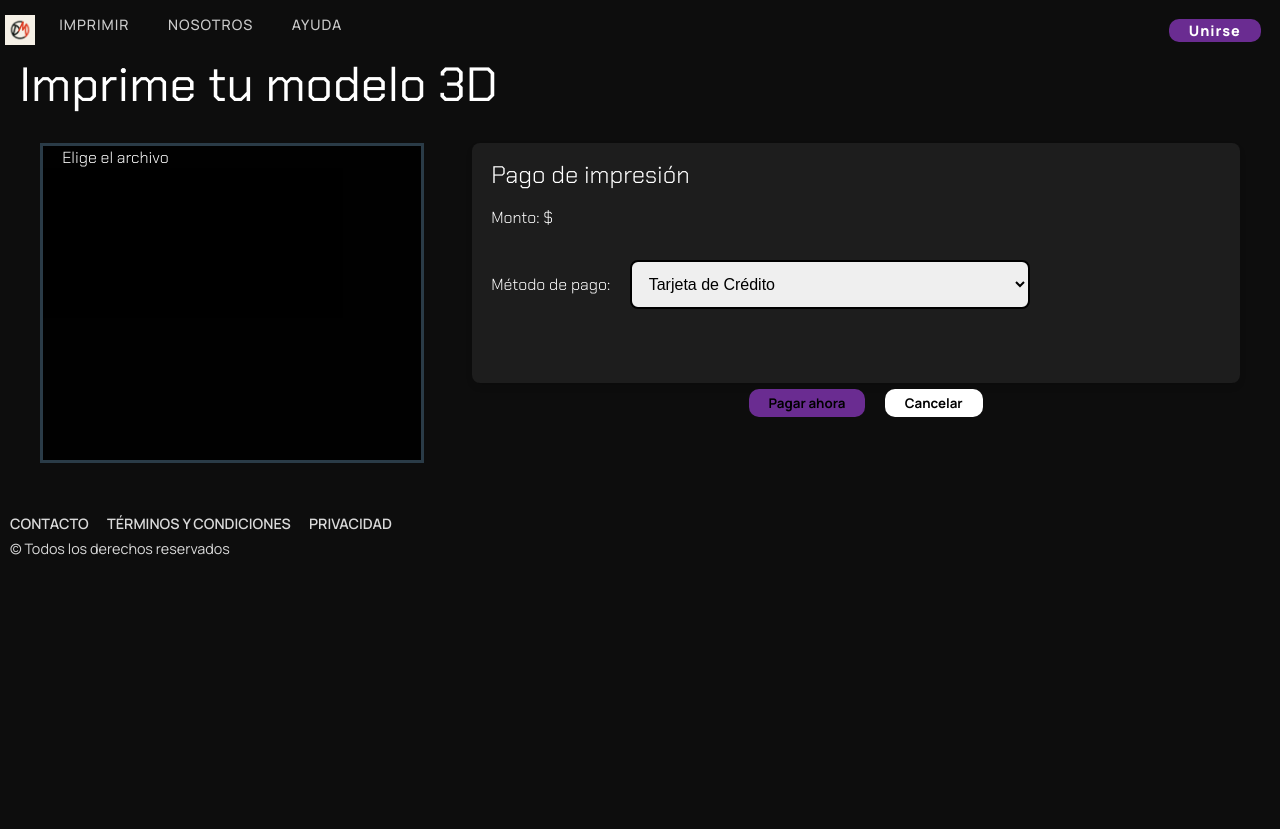
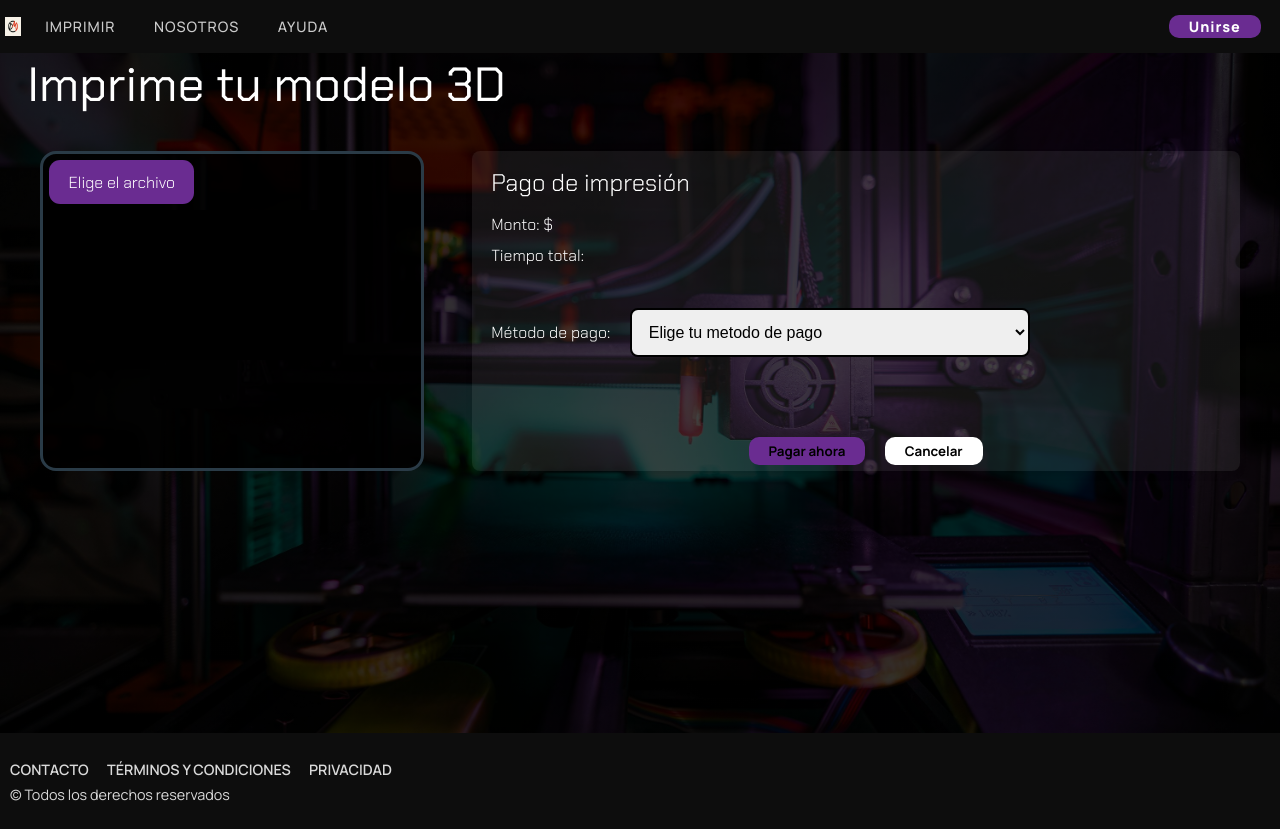
Before and after one commit to Jesus41844/3Daytuba-Solutions, a website: page 3D_Lab_website/pages/imprimir.html in a window 1280 px wide. Before the commit the page ends 800 px from the top, so only its background shows below. Drawn offline with nearby package versions, Linux system fonts and the light colour scheme.

Commit message:
ultimos cambios

```diff
--- a/3D_Lab_website/pages/imprimir.html
+++ b/3D_Lab_website/pages/imprimir.html
@@ -36,31 +36,34 @@
         </nav>
     </header>
     <main>
+        <section class="section-print">
+            <div class="printh1">
                 <h1>Imprime tu modelo 3D</h1>
-        <section class="section-print">
-
+            </div>
+                <div class="dPrint">
                     <div class="visual" id="viewer-container">
                         <div class="label-btn">
-                    <input type="file" id="stlFile" accept=".stl" style="display: none;">
-                    <label for="stlFile">Elige el archivo</label>
+                            <label for="stlFile" class="stlInput">
+                                Elige el archivo
+                            </label>
+                            <input type="file" id="stlFile" accept=".stl">
                         </div>
-                <div id="viewer"></div>
-                <div id="loader" style="display: none; position: absolute; top: 50%; left: 50%; transform: translate(-50%, -50%);">
-                    Cargando modelo...
+                    <div id="viewer">
+                        <!--Falta que se vea el stl en el viewer-->
                     </div>
                     </div>
-
                     <div class="payment">
                         <div class="payment-content">
                             <h2>Pago de impresión</h2>
-
+                            <!--Falta por hacer el metodo de pago por tarjera de credito-->
                             <div class="form-group">
                                 <label>Monto: $<span id="amount"></span></label>
+                                <label>Tiempo total:<span id="amount"></span></label>
                             </div>
-
                             <div class="form-group">
                                 <label>Método de pago:
                                     <select id="paymentMethod">
+                                        <option value="credit">Elige tu metodo de pago</option>
                                         <option value="credit">Tarjeta de Crédito</option>
                                         <option value="paypal">Yappy (En proceso)</option>
                                     </select>
@@ -69,6 +72,7 @@
                             <div class="form-group" id="paybtn">
                                 <button id="pay-btn" onclick="processPayment()">Pagar ahora</button>
                                 <button id="cancelar-btn" onclick="closeModal()">Cancelar</button>
+                            </div>
                         </div>
                     </div>
             </div>
--- a/3D_Lab_website/style/imprimir.css
+++ b/3D_Lab_website/style/imprimir.css
@@ -8,7 +8,25 @@ body {
     font-family: "Manrope", sans-serif;
     font-optical-sizing: auto;
     margin: 0;
-    /*overflow-x: hidden;*/
+    overflow-x: hidden;
+}
+
+h1 {
+  font-family: "Chakra Petch", sans-serif;
+  font-weight: 400;
+  font-size: clamp(2rem, 4vw, 3rem);
+  line-height: 1em;
+  color: rgb(255, 255, 255);
+  margin-left: 1.5vw;
+  margin-bottom: 0.8vw;
+}
+
+h2 {
+    font-family: "Chakra Petch", sans-serif;
+    font-weight: 40;
+    font-size: clamp(1.4rem, 4vw, 1.5rem);
+    color: rgb(255, 255, 255);
+    margin-left: 1.5vw;
 }
 
 /*Navigation Bar*/
@@ -45,14 +63,13 @@ nav a:hover {
 #nav-links {
     display: flex;
 }
-
+/*Logo*/
 .logo {
-    width: 30px;
-    height: auto;
+    width: 1rem;
     margin-left: 5px;
     margin-right: 5px;
 }
-
+/*Join (In progress)*/
 #join-btn {
     margin-left: auto;
 }
@@ -73,16 +90,54 @@ nav a:hover {
     border: 0;
 }
 
-/*Section 1, Print!*/
+/*Print section*/
 .section-print {
+    display: flex;
+    flex-direction: column;
+    width: 100%;
+    height: 85vh;
+    /*Background*/
+    background:
+    linear-gradient(
+      rgba(0, 0, 0, 0.8),
+      rgba(0, 0, 0, 0.8)
+    ) ,
+    url("../assets/main-3d-printer.jpeg");
+    background-position: center;
+    background-size: cover;
+    background-repeat: no-repeat;
+}
+
+.printh1 {
+    display: block;
+    padding: 0.5rem;
+}
+
+.dPrint {
     display: flex;
     flex-direction: row;
     justify-content: center;
     width: 100%;
-    /*Make background darker*/
-    background-position: center;
-    background-size: cover;
-    background-repeat: no-repeat;
+}
+
+#stlFile {
+    display: none;
+}
+
+.stlInput {
+    display: inline-block;
+    margin: 0.4rem;
+    border: none;
+    background: #6A2C91;
+    padding: 0.7rem 1.2rem;
+    border-radius: 0.7rem;
+    color: #fff;
+    cursor: pointer;
+    transition: background .2s ease-in-out;
+}
+
+.stlInput:hover {
+    background: #42125f
 }
 
 .visual {
@@ -90,6 +145,7 @@ nav a:hover {
     width: 50vh;
     height: 40vh;
     border: 3px solid #2A3B47;
+    border-radius: 1rem;
     margin: 1.5rem;
     background: rgba(0, 0, 0, 0.9);
 }
@@ -107,10 +163,11 @@ nav a:hover {
     box-shadow: 0 4px 6px rgba(0, 0, 0, 0.1);
 }
 
+/*Payment method section*/
 .payment {
     flex-basis: 60%;
     width: 50vh;
-    height: 30vh;
+    height: 40vh;
     margin: 1.5rem;
     background: rgba(255, 255, 255, 0.068);
     border-radius: 8px;
@@ -121,14 +178,18 @@ nav a:hover {
     margin-top: 1rem;
 }
 
+.form-group {
+    padding-top: 1rem;
+}
+
+.form-group label {
+    display: block;
+}
+
 #paymentMethod {
     margin: 1rem;
     width: 50vh;
     border-radius: 8px;
-}
-
-.form-group {
-    padding-top: 1rem;
 }
 
 #cardNumber {
@@ -142,21 +203,6 @@ nav a:hover {
     margin-top: 3rem;
 }
 
-input::file-selector-button {
-    margin-right: 20px;
-    border: none;
-    background: #6A2C91;
-    padding: 10px 20px;
-    border-radius: 10px;
-    color: #fff;
-    cursor: pointer;
-    transition: background .2s ease-in-out;
-}
-
-input::file-selector-button:hover {
-    background: #42125f
-}
-
 select {
     width: 100%;
     padding: 0.8rem;
@@ -167,24 +213,6 @@ select {
 
 option {
     border-radius: 15px;
-}
-
-h1 {
-  font-family: "Chakra Petch", sans-serif;
-  font-weight: 400;
-  font-size: clamp(2rem, 4vw, 3rem);
-  line-height: 1em;
-  color: rgb(255, 255, 255);
-  margin-left: 1.5vw;
-  margin-bottom: 0.8vw;
-}
-
-h2 {
-    font-family: "Chakra Petch", sans-serif;
-    font-weight: 40;
-    font-size: clamp(1.4rem, 4vw, 1.5rem);
-    color: rgb(255, 255, 255);
-    margin-left: 1.5vw;
 }
 
 label {
--- a/3D_Lab_website/styles.css
+++ b/3D_Lab_website/styles.css
@@ -85,7 +85,6 @@ nav a:hover {
     background-position: center;
     background-size: cover;
     background-repeat: no-repeat;
-
 }
 
 
```
Lines whose indentation alone changed are shown as unchanged.
